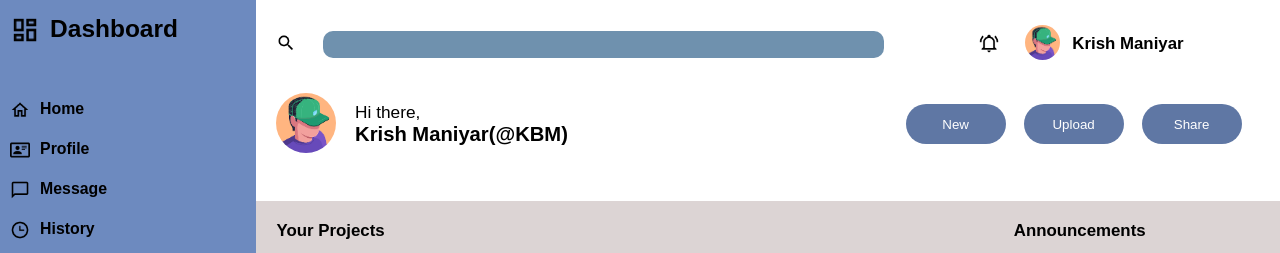
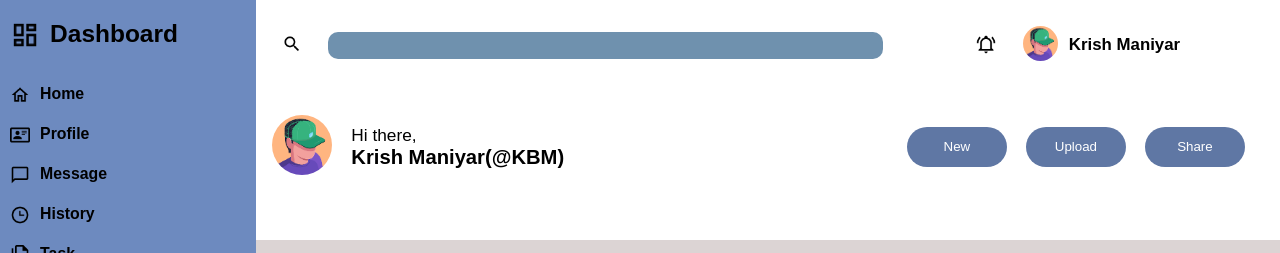
Before and after one commit to krishmaniyar/Project_7, a plain HTML site: page index.html in a window 1280 px wide. Shown: the top 253 px of the page. Drawn offline with Linux system fonts and the light colour scheme; a web font is replaced by a local one.

Commit message:
index.html

```diff
--- a/index.html
+++ b/index.html
@@ -6,13 +6,13 @@
     <meta name="viewport" content="width=device-width, initial-scale=1.0">
     <title>Landing page</title>
     <link rel="stylesheet" href="style.css">
-    <link rel="icon" href="images/logo.jpeg" type="image/x-icon"/>
+    <link rel="icon" href="images/logo.jpeg" type="image/x-icon" />
 </head>
 
 <body>
     <div class="container">
         <div class="sidebar">
-            <div class="dash" style="padding-top: 0%;">
+            <div class="dash" style="padding-top: 20px; height: 40px;">
                 <img src="images/view-dashboard-outline.png" alt="Dashboard" style="height: 30px;">
                 <h1 style="font-size: 1.7em; text-align:left;">Dashboard</h1>
             </div>
--- a/style.css
+++ b/style.css
@@ -20,7 +20,7 @@ body
     display: grid;
     grid-template-rows: repeat(12,40px);
     background-color: rgb(109, 138, 191);
-    padding-top: 15px;
+    height: 100%;
 }
 
 .dash
@@ -46,15 +46,15 @@ body
 
 .header
 {
-    height: 20%;
-    padding: 2%;
+    height: 26vh;
+    padding: 2vh;
 }
 
 .firstline
 {
     display: grid;
     grid-template-columns: 1fr 14fr 1fr 1fr 4fr ;
-    height: 30%;
+    padding: 10px;
     align-items: center;
 }
 
@@ -105,8 +105,8 @@ h3,p
 .main
 {
     background-color: rgb(220, 212, 212);
-    height: 67%;
-    padding: 2%;
+    height: 66vh;
+    padding: 2vh;
 }
 
 .container1
```
